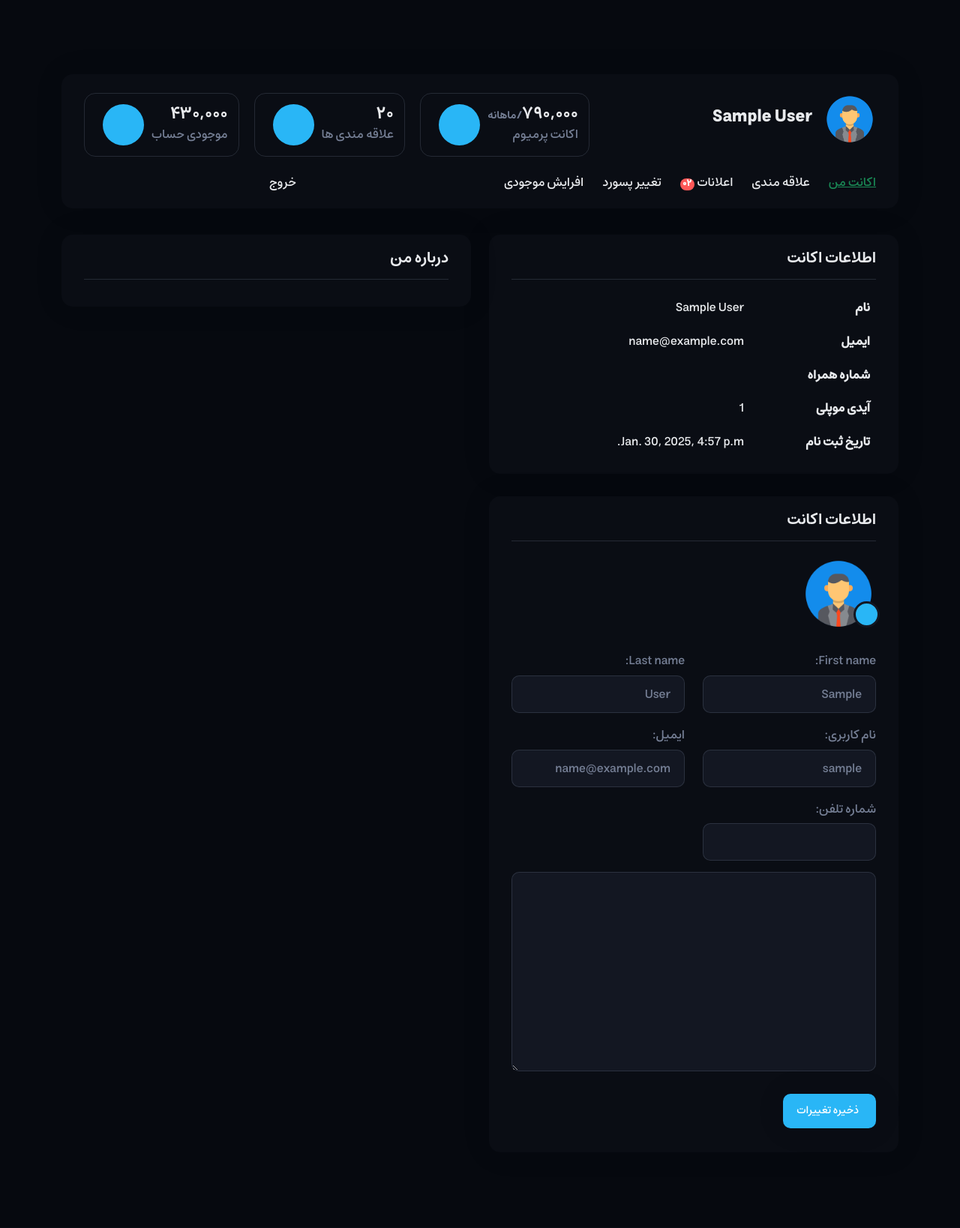
After one commit to AdelKhedri/movieserial, a Django app: page /user/profile/ in a window 1280 px wide. The commit adds this page. Shown: the part 423-2061 px from the top of the page at 75% size. Run offline with Django 5.2, Linux system fonts and the light colour scheme; the visitor is signed in with stand-in values (Sample User, id 1); data comes from the database, SQL or seed files in the repository; some libraries are stand-ins or nearby versions.

Commit message:
add update profile tests, view

```diff
--- a/netmovie/settings.py
+++ b/netmovie/settings.py
@@ -120,10 +120,13 @@ RECAPTCHA_PRIVATE_KEY = '6Lf98MQqAAAAAJlg4-6uUsgw3dCuZMvKhgPqmB7R'
 # RECAPTCHA_PUBLIC_KEY = ''
 # RECAPTCHA_PRIVATE_KEY = ''
 
-LOGIN_REDIRECT_URL = '/'
+LOGIN_URL = '/user/login/'
+LOGIN_REDIRECT_URL = '/user/profile/'
 # Static files (CSS, JavaScript, Images)
 # https://docs.djangoproject.com/en/5.1/howto/static-files/
 
+MEDIA_URL = 'media/'
+MEDIA_ROOT = os.path.join(BASE_DIR, 'media')
 STATIC_URL = 'static/'
 STATICFILES_DIRS = [
     os.path.join(BASE_DIR, 'static')
--- a/netmovie/urls.py
+++ b/netmovie/urls.py
@@ -17,14 +17,12 @@ Including another URLconf
 from django.contrib import admin
 from django.urls import path, include
 from user.views import home
+from django.conf.urls.static import static
+from django.conf import settings
+
 
 urlpatterns = [
     path('admin/', admin.site.urls),
     path('user/', include('user.urls')),
     path('', home, name='home'),
-    # path("welcome/", TemplateView.as_view(template_name="welcome.html"), name="welcome"),
-    # path("dashboard/", TemplateView.as_view(template_name="dashboard.html"), name="dashboard"),
-    # path("goodbye/", TemplateView.as_view(template_name="goodbye.html"), name="goodbye"),
-
-
-]
+] + static(settings.MEDIA_URL, document_root=settings.MEDIA_ROOT)
--- a/templates/base.html
+++ b/templates/base.html
@@ -10,7 +10,7 @@
     <meta name="description" content="">
     <meta name="keywords" content="">
 
-    <title>{{ title }}</title>
+    <title>{% block title %}NetMovie{% endblock %}</title>
 
     <link rel="icon" type="image/x-icon" href="{% static 'images/favicon.png' %}">
 
@@ -98,7 +98,10 @@
                             </li>
                             <li class="nav-item"><a class="nav-link" href="live.html">تماس با ما</a></li>
                             <li class="nav-item"><a class="nav-link" href="live.html">درباره ما</a></li>
-                            <li class="nav-item"><a class="nav-link" href="{% url 'user:login' %}">ورود</a></li>
+                            {% if not request.user.is_authenticated %}
+                                <li class="nav-item"><a class="nav-link" href="{% url 'user:login' %}">ورود</a></li>
+                                <li class="nav-item"><a class="nav-link" href="{% url 'user:register' %}">ثبت نام</a></li>
+                            {% endif %}
                         </ul>
                         <div class="nav-right">
                             <div class="nav-search-wrap">
@@ -125,8 +128,10 @@
                                         class="icon-moon-2"></i></button>
                             </div>
                             <div class="nav-right-btn">
-                                <a href="{% url 'user:login' %}" class="theme-btn"><i class="far fa-sign-in"></i> ورود</a>
-                                <a href="#" class="theme-btn"><i class="far fa-sign-in"></i> ثبت نام</a>
+                                {% if not request.user.is_authenticated %}
+                                    <a href="{% url 'user:login' %}" class="theme-btn"><i class="far fa-sign-in"></i> ورود</a>
+                                    <a href="{% url 'user:register' %}" class="theme-btn"><i class="far fa-sign-in"></i> ثبت نام</a>
+                                {% endif %}
                             </div>
                         </div>
                     </div>
@@ -135,7 +140,106 @@
         </div>
     </header>
 
-    {% block content %} {% endblock %}
+
+    <main class="main">
+
+        <div class="site-breadcrumb" style="background: url({% static 'images/01-bg-ganr.jpeg' %})">
+            <div class="container">
+                <h2 class="breadcrumb-title">حساب کاربری من</h2>
+                <ul class="breadcrumb-menu" dir="rtl">
+                    <li><a href="index.html">خانه</a></li>
+                    <li class="active">حساب کاربری من</li>
+                </ul>
+            </div>
+        </div>
+        <div class="profile-area py-100" dir="rtl">
+            <div class="container">
+                <div class="profile-intro">
+                    <div class="row">
+                        <div class="col-lg-4 col-xl-4">
+                            <div class="intro-left">
+                                <div class="intro-img">
+                                    <img src="{% if user.profile.picture %}{{ user.profile.picture.url }}{% else %}{% static 'images/profile.jpeg' %}{% endif %}" alt="">
+                                </div>
+                                <div class="intro-content">
+                                    <h4>
+                                        {% if request.user.get_full_name %}
+                                        {{ request.user.get_full_name }}
+                                        {% else %}
+                                        {{ request.user.username }}
+                                        {% endif %}
+                                    </h4>
+                                    <p>{{ request.user.number }}</p>
+                                </div>
+                            </div>
+                        </div>
+                        <div class="col-lg-8 col-xl-8">
+                            <div class="intro-right">
+                                <div class="intro-item">
+                                    <div class="intro-content">
+                                        <h4 class="intro-amount">۷۹۰,۰۰۰<span>/ماهانه</span></h4>
+                                        <p>اکانت پرمیوم</p>
+                                    </div>
+                                    <div class="intro-icon">
+                                        <i class="icon-subscription"></i>
+                                    </div>
+                                </div>
+                                <div class="intro-item">
+                                    <div class="intro-content">
+                                        <h4>۲۰</h4>
+                                        <p>علاقه مندی ها</p>
+                                    </div>
+                                    <div class="intro-icon">
+                                        <i class="icon-computer-play-1"></i>
+                                    </div>
+                                </div>
+                                <div class="intro-item">
+                                    <div class="intro-content">
+                                        <h4>۴۳۰,۰۰۰</h4>
+                                        <p>موجودی حساب</p>
+                                    </div>
+                                    <div class="intro-icon">
+                                        <i class="icon-money-bag"></i>
+                                    </div>
+                                </div>
+                            </div>
+                        </div>
+                    </div>
+                    <div class="profile-menu">
+                        <ul class="nav nav-underline">
+                            <li class="nav-item">
+                                <a href="{% url 'user:profile' %}" class="nav-link text-success" {% block my_account %}{% endblock %}>اکانت من</a>
+                            </li>
+                            <li class="nav-item">
+                                <a href="#" class="nav-link" {% block likes %} {% endblock %}>علاقه مندی</a>
+                            </li>
+                            <li class="nav-item">
+                                <a href="#" class="nav-link" {% block notification %} {% endblock %}>اعلانات <span
+                                    class="badge">۰۲</span></a>
+                            </li>
+                            <li class="nav-item">
+                                <a href="#" class="nav-link" {% block change_password %} {% endblock %}>تغییر پسورد</a>
+                            </li>
+                            <li class="nav-item">
+                                <a href="#" class="nav-link">افرایش موجودی</a>
+                            </li>
+                            <li class="nav-item ms-auto" style="margin-right: auto;">
+                                <button class="nav-link" type="button"><i class="far fa-sign-out"></i>خروج</button>
+                            </li>
+                        </ul>
+                    </div>
+                </div>
+                <div class="profile-menu-content">
+                    <div class="tab-content" id="profile-pills-tabContent">
+
+                        {% block content %}  {% endblock %}
+
+                    </div>
+                </div>
+            </div>
+        </div>
+
+    </main>
 
     <footer class="footer-area" dir="rtl">
         <div class="footer-widget">
@@ -171,8 +275,8 @@
                             <div class="footer-widget-box list">
                                 <h4 class="footer-widget-title">ژانر</h4>
                                 <ul class="footer-list">
-                                    <li><a href="#">ورود</a></li>
-                                    <li><a href="#">ثبت نام</a></li>
+                                    <li><a href="{% url 'user:login' %}">ورود</a></li>
+                                    <li><a href="{% url 'user:register' %}">ثبت نام</a></li>
                                     <li><a href="#">پروفایل</a></li>
                                     <li><a href="#">فراموشی رمز عبور</a></li>
                                 </ul>
--- /dev/null
+++ b/templates/user/profile.html
@@ -0,0 +1,123 @@
+{% extends 'base.html' %}
+{% load static %}
+
+{% block my_account %}style="text-decoration: underline;"{% endblock %}
+{% block content %}
+
+{% if profile_form_msg or user_form_msg %}
+<div class="alert alert-success">
+    {% if profile_form_msg == 'profile update success' %}
+    پروفایل با موفقیت آپدیت شد.
+    <br>
+    {% endif %}
+    {% if user_form_msg == 'user update success' %}
+    اطلاعات کاربری با موفقیت آپدیت شد.
+    <br>
+    {% endif %}
+</div>
+{% endif %}
+<div class="tab-pane fade show active" id="pills-profile1" role="tabpanel"
+    aria-labelledby="pills-profile-tab1" tabindex="0">
+    <div class="row">
+        <div class="col-lg-6">
+            <div class="profile-menu-info">
+                <div class="profile-details">
+                    <h4 class="title">اطلاعات اکانت</h4>
+                    <table class="table table-borderless">
+                        <tbody>
+                            <tr>
+                                <th>نام</th>
+                                <td>
+                                    {% if user.get_full_name %}
+                                    {{ user.get_full_name }}
+                                    {% else %}
+                                    {{ user.username }}
+                                    {% endif %}
+                                </td>
+                            </tr>
+                            <tr>
+                                <th>ایمیل</th>
+                                <td>
+                                    {{ user.email }}
+                                </td>
+                            </tr>
+                            <tr>
+                                <th>شماره همراه</th>
+                                <td>{{ user.number }}</td>
+                            </tr>
+                            <tr>
+                                <th>آیدی موپلی</th>
+                                <td>{{ user.id }}</td>
+                            </tr>
+                            <tr>
+                                <th>تاریخ ثبت نام</th>
+                                <td>{{ user.date_joined }}</td>
+                            </tr>
+                        </tbody>
+                    </table>
+                </div>
+            </div>
+        </div>
+        <div class="col-lg-6">
+            <div class="profile-menu-info">
+                <div class="profile-about">
+                    <h4 class="title">درباره من</h4>
+                    <p class="mt-3">
+                        {{ user.profile.about }}
+                    </p>
+                </div>
+            </div>
+        </div>
+    </div>
+
+    <div class="row mt-30">
+        <div class="col-lg-6">
+            <div class="profile-menu-info">
+                <h4 class="title">اطلاعات اکانت</h4>
+                <div class="profile-form">
+                    <form method="post" enctype="multipart/form-data">
+                        {% csrf_token %}
+
+                        <div class="profile-img">
+                            <img src="{% if user.profile.picture %}{{ user.profile.picture.url }}{% else %}{% static 'images/profile.jpeg' %}{% endif %}" alt="">
+                            <button class="profile-file-btn" type="button"><i
+                                    class="far fa-camera"></i></button>
+                            {{ profile_form.picture }}
+                        </div>
+                        <div class="row">
+                            {% for field in user_form %}
+                            <div class="col-md-6">
+                                <div class="form-group">
+                                    {{ field.as_field_group }}
+                                    {% for error in field.errors %}
+                                    <div class="alert alert-warning alert-dismissible fade show" role="alert">
+                                        {{ error }}
+                                        <button type="button" class="btn-close" data-bs-dismiss="alert" aria-label="Close"></button>
+                                    </div>
+                                    {% endfor %}
+                                </div>
+                            </div>
+                            {% endfor %}
+                            <div class="col-md-12">
+                                <div class="form-group">
+                                    {{ profile_form.about }}
+                                    {% for error in user_form.about.errors %}
+                                    <div class="alert alert-warning alert-dismissible fade show" role="alert">
+                                        {{ error }}
+                                        <button type="button" class="btn-close" data-bs-dismiss="alert" aria-label="Close"></button>
+                                    </div>
+                                    {% endfor %}
+                                </div>
+                            </div>
+                            <div class="col-md-12">
+                                <button class="theme-btn" type="submit"><span
+                                        class="far fa-save"></span> ذخیره تغییرات</button>
+                            </div>
+                        </div>
+                    </form>
+                </div>
+            </div>
+        </div>
+    </div>
+</div>
+{% endblock %}
--- a/user/forms.py
+++ b/user/forms.py
@@ -2,7 +2,9 @@ from django import forms
 from django_recaptcha.fields import ReCaptchaField
 from django_recaptcha.widgets import ReCaptchaV2Checkbox
 from django.core.exceptions import ValidationError
-from .models import User
+from .models import Profile, User
+from django.contrib.auth import authenticate
+from .validators import validate_number_exist, validate_unique_email, validate_unique_username
 
 
 class LoginForm(forms.Form):
@@ -25,16 +27,14 @@ class RegisterForm(forms.ModelForm):
     accept_rules = forms.BooleanField(label='پذیرش قوانین سایت', widget=forms.CheckboxInput(attrs={'class': 'form-check-input'}))
     password1 = forms.CharField(label='پسورد', widget=forms.PasswordInput(attrs={'class': 'form-control'}))
     password2 = forms.CharField(label='تکرار پسورد', widget=forms.PasswordInput(attrs={'class': 'form-control'}))
+    username = forms.CharField(label='نام کاربری', validators=[validate_unique_username], widget=forms.TextInput(attrs={'class': 'form-control'}))
+    email = forms.CharField(label='ایمیل', validators=[validate_unique_email], widget=forms.TextInput(attrs={'class': 'form-control'}))
+    number = forms.CharField(label='شماره', validators=[validate_number_exist], widget=forms.TextInput(attrs={'class': 'form-control'}))
 
     class Meta:
         model = User
         fields = ["username", "email", "number"]
 
-        widgets = {
-            'username': forms.TextInput(attrs={'class': 'form-control'}),
-            'email': forms.EmailInput(attrs={'class': 'form-control'}),
-            'number': forms.TextInput(attrs={'class': 'form-control', 'placeholder': '09123456789'}),
-        }
 
     def save(self, commit=True):
         user = super().save(commit=False)
@@ -93,3 +93,29 @@ class ChangePasswordForgotPasswordFrom(forms.Form):
         if password1 != password2:
             raise ValidationError('پسورد ها با هم مطابقت ندارند.')
         return cleaned_data
+
+
+class ProfileUpdateForm(forms.ModelForm):
+    class Meta:
+        model = Profile
+        exclude = ['user', ]
+
+        widgets = {
+            'picture': forms.FileInput(attrs={'class': 'profile-file-input'}),
+            'gender': forms.Select(attrs={'class': 'form-control'}),
+            'about': forms.Textarea(attrs={'class': 'form-control'}),
+        }
+
+
+class UserForm(forms.ModelForm):
+    class Meta:
+        model = User
+        fields = ['first_name', 'last_name', 'username', 'email', 'number']
+
+        widgets = {
+            'first_name': forms.TextInput(attrs={'class': 'form-control'}),
+            'last_name': forms.TextInput(attrs={'class': 'form-control'}),
+            'username': forms.TextInput(attrs={'class': 'form-control'}),
+            'email': forms.EmailInput(attrs={'class': 'form-control'}),
+            'number': forms.TextInput(attrs={'class': 'form-control'}),
+        }
--- a/user/urls.py
+++ b/user/urls.py
@@ -1,5 +1,5 @@
 from django.urls import path
-from .views import LoginView, RegisterView, ConfirmNumberView, ForgotPasswordView, ForgotPasswordChangePasswordView
+from .views import LoginView, RegisterView, ConfirmNumberView, ForgotPasswordView, ForgotPasswordChangePasswordView, DashboardView
 
 
 app_name = 'user'
@@ -9,4 +9,7 @@ urlpatterns = [
     path('signup/confirm/', ConfirmNumberView.as_view(), name='confirm-number'),
     path('forgot-password/', ForgotPasswordView.as_view(), name='forgot-password'),
     path('forgot-password/<str:link>/', ForgotPasswordChangePasswordView.as_view(), name='forgot-password-change-password'),
+
+    # Dahsboard
+    path('profile/', DashboardView.as_view(), name='profile'),
 ]
--- a/user/views.py
+++ b/user/views.py
@@ -1,14 +1,15 @@
 from django.shortcuts import render, redirect, get_object_or_404
 from django.views.generic import View
 from django.contrib.auth import authenticate, login
-from .models import User, ForgotPasswordLink
-from .forms import LoginForm, RegisterForm, RecaptchaForm, ChangePasswordForgotPasswordFrom
+from .models import Profile, User, ForgotPasswordLink
+from .forms import LoginForm, ProfileUpdateForm, RegisterForm, RecaptchaForm, ChangePasswordForgotPasswordFrom, UserForm
 from django.http import HttpResponse
 from django.conf import settings
 from random import randint
 from .otp import OtpCode
 from datetime import timedelta
 from django.utils import timezone
+from django.contrib.auth.mixins import LoginRequiredMixin
 
 
 class LoginView(View):
@@ -29,7 +30,7 @@ class LoginView(View):
             if user is not None:
                 login(request, user)
                 next_url = request.GET.get('next', None)
-                return redirect(next_url if next_url else '/admin/login/')
+                return redirect(next_url if next_url else settings.LOGIN_REDIRECT_URL)
             else:
                 context['msg'] = 'failed to authenticate.'
         context['form'] = login_form
@@ -185,5 +186,42 @@ class ForgotPasswordChangePasswordView(View):
         return render(request, self.template_name, self.context)
 
 
+class DashboardView(LoginRequiredMixin, View):
+    template_name = 'user/profile.html'
+
+    def setup(self, request, *args, **kwargs):
+
+        if request.user.is_authenticated:
+            Profile.objects.get_or_create(user=request.user)
+            self.context = {
+                'profile_form': ProfileUpdateForm(instance=request.user.profile),
+                'user_form': UserForm(instance=request.user),
+                'user': request.user
+            }
+        return super().setup(request, *args, **kwargs)
+
+    def get(self, request, *args, **kwargs):
+        return render(request, self.template_name, self.context)
+
+    def post(self, request, *args, **kwargs):
+        profile_ins = ProfileUpdateForm(request.POST, request.FILES, instance=request.user.profile)
+        user_ins = UserForm(request.POST, instance=request.user)
+
+        if profile_ins.has_changed():
+            if profile_ins.is_valid():
+                profile_ins.save()
+                self.context['profile_form_msg'] = 'profile update success'
+            self.context['profile_form'] = profile_ins
+
+        if user_ins.has_changed():
+            if user_ins.is_valid():
+                user_ins.save()
+                request.user.refresh_from_db()
+                self.context['user'] = request.user
+                self.context['user_form_msg'] = 'user update success'
+            self.context['user_form'] = user_ins
+        return render(request, self.template_name, self.context)
+
+
 def home(request):
     return HttpResponse(f'{request.user}')
```
Also changed, not shown: user/admin.py (+12 -1 lines), user/models.py (+24 -7 lines), user/tests/tests_forms.py (+6 -4 lines), user/tests/tests_views.py (renamed from user/tests/test_views.py, +83 -4 lines), user/validators.py (+9 -0 lines), static/images/profile.jpeg (added), 1 other file.
